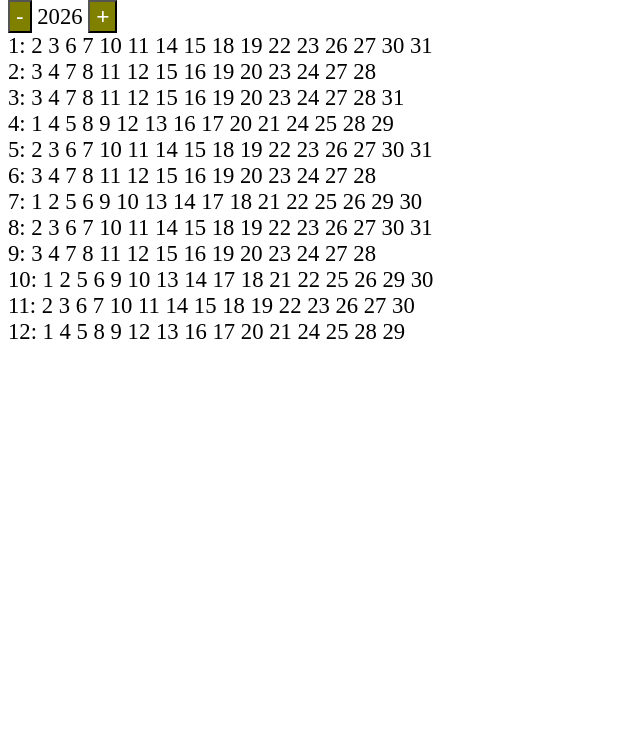
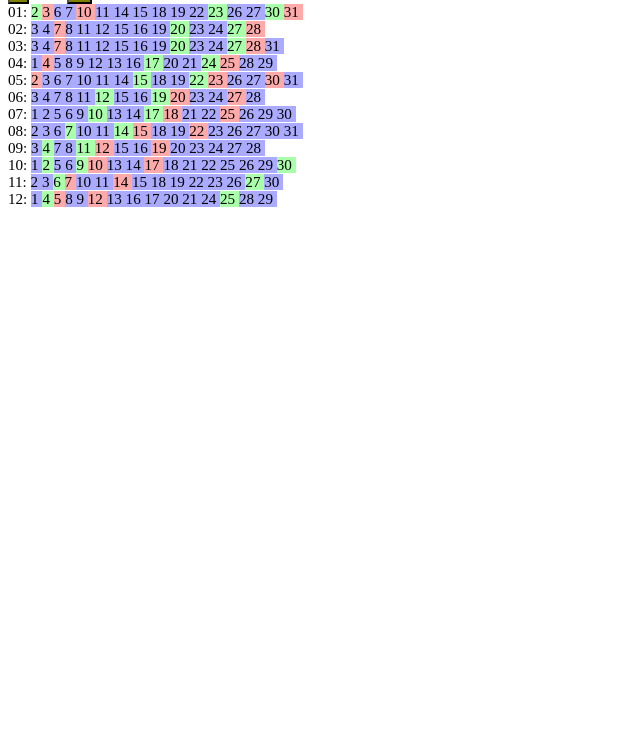
Before and after one commit to Danielzapirtan/ture, a plain HTML site: page index.html in a window 1280 px wide. Shown: the part 56-800 px from the top of the page, without its empty margins (0-640 px from the left). Drawn offline with Linux system fonts and the light colour scheme.

Commit message:
defaultMessage

```diff
--- a/script.js
+++ b/script.js
@@ -28,10 +28,17 @@ function renderCalendar() {
   for (let month = 0; month <= 11; month++) {
     const monthCalendar = document.createElement("div");
     const daysInMonth = new Date(year, month + 1, 0).getDate();
-    monthCalendar.innerHTML = `${month + 1}: `;
+    monthCalendar.innerHTML = `${String(month + 101).slice(1)}: `;
     for (let day = 1; day <= daysInMonth; day++)
       if (isWorkDay(year, month, day)) {
-        monthCalendar.innerHTML += `${day} `;
+	const weekDay = new Date(year, month, day).getDay();
+	const color = weekDay > 4;
+	if (!color)
+	      monthCalendar.innerHTML += `<span class=blue>${day}&nbsp</span>`;
+	else if (weekDay === 5)
+	      monthCalendar.innerHTML += `<span class=green>${day}&nbsp</span>`;
+	else
+	      monthCalendar.innerHTML += `<span class=red>${day}&nbsp</span>`;
       }
     monthCalendar.innerHTML += `<br/>`;
     calendarContainer.appendChild(monthCalendar);
--- a/style.css
+++ b/style.css
@@ -1,8 +1,18 @@
 * {
-  font-size: 17pt;
+  font-size: 4mm;
 }
 
 button {
   background-color: olive;
   color: white;
 }
+
+.red {
+  background-color: #faa;
+}
+.green {
+  background-color: #afa;
+}
+.blue {
+  background-color: #aaf;
+}
```
